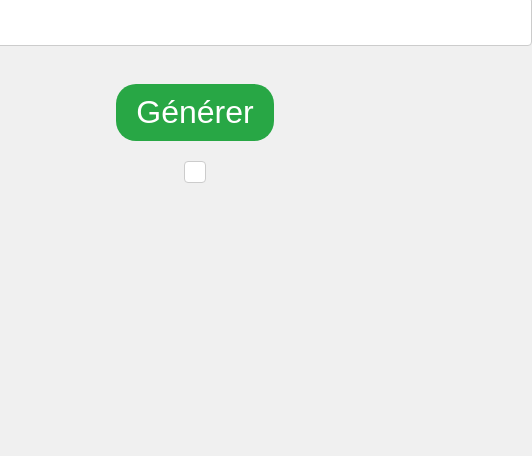
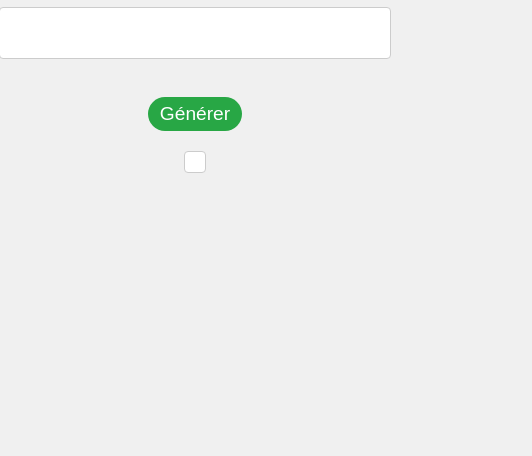
Before and after one commit to Franck-Lamy-Dev-Web/GenerateQRCode, a plain HTML site: page index.html in a window 390 px wide. Shown: the part 388-844 px from the top of the page, 532 px wide, since content can reach past the window. Drawn offline with Linux system fonts and the light colour scheme.

Commit message:
responsivite

```diff
--- a/style.css
+++ b/style.css
@@ -56,3 +56,35 @@ button:hover {
     margin-top: 2rem;
     border-radius: 25px;
 }
+
+/* Styles pour les écrans de moins de 768px (tablettes et mobiles) */
+@media (max-width: 768px) {
+    input[type="text"] {
+        width: calc(100% - 2rem);
+        max-width: none;
+        margin-left: 2rem;
+        margin-right: 2rem;
+    }
+
+    button {
+        font-size: 1.5rem;
+        padding: 8px 16px;
+    }
+
+}
+
+/* Styles pour les écrans de moins de 480px (mobiles très petits) */
+@media (max-width: 480px) {
+    input[type="text"] {
+        width: calc(100% - 2rem);
+        font-size: 1em;
+        margin-left: 1.5rem;
+        margin-right: 1.5rem;
+    }
+
+    button {
+        font-size: 1.2rem;
+        padding: 6px 12px;
+    }
+
+}
```
